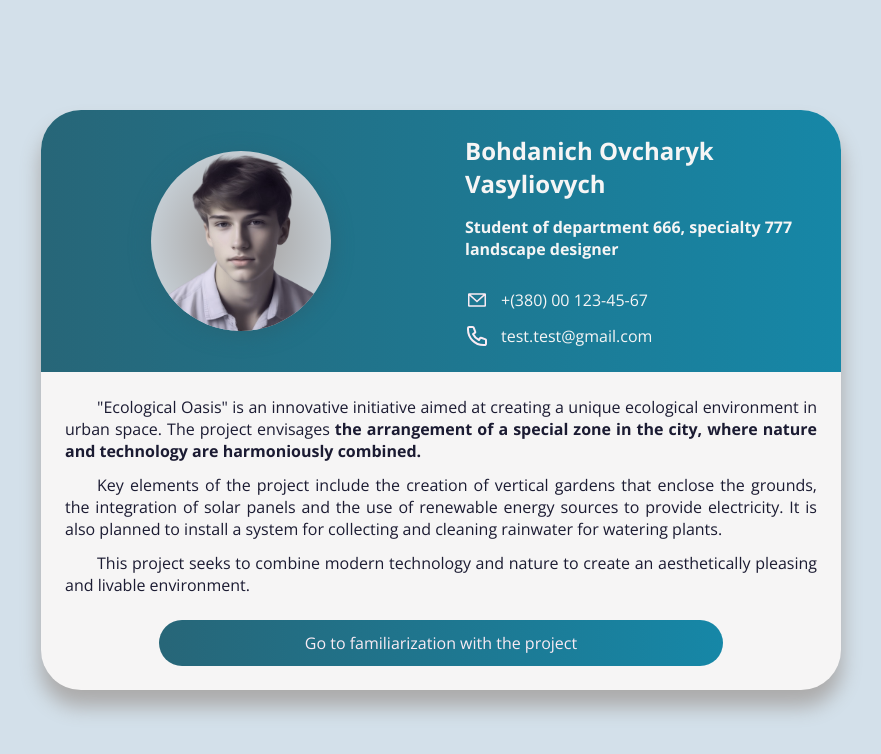
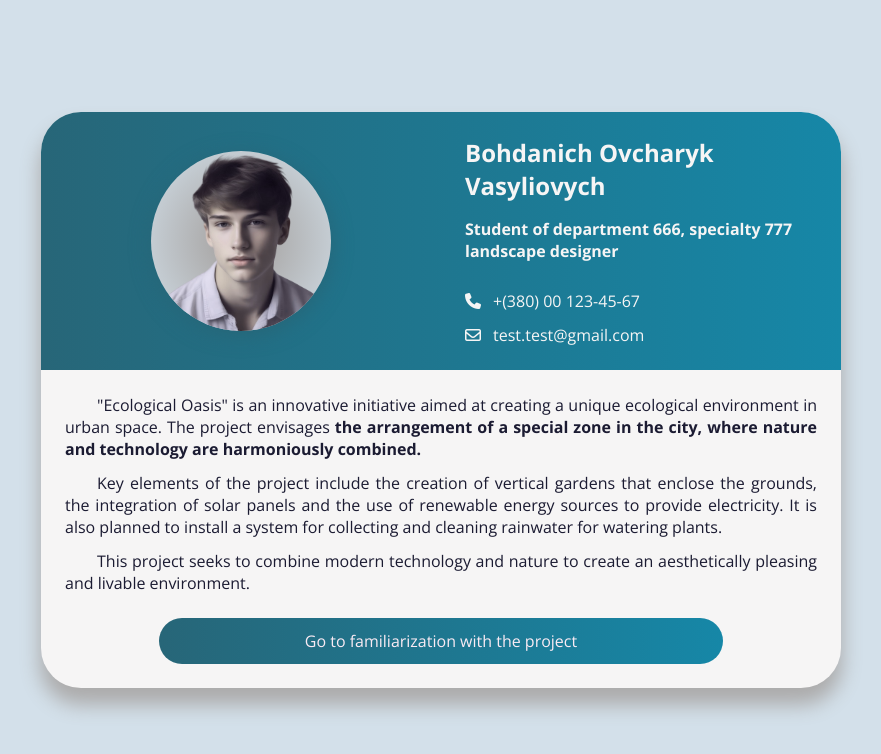
Before and after one commit to Euphoriaerika/card-project-site, a plain HTML site: page index.html in a window 1280 px wide. Shown: the whole page, without its empty margins (199-1080 px from the left). Drawn offline with nearby package versions, Linux system fonts and the light colour scheme.

Commit message:
feat: imported Font Awesome and removed old SVG icons

```diff
--- a/index.html
+++ b/index.html
@@ -22,10 +22,10 @@
           <h4>Student of department 666, specialty 777 landscape designer</h4>
           <div id="contacts">
             <p>
-              <img width="24px" src="./assets/email.svg" /> +(380) 00 123-45-67
+              <i class="fa-solid fa-phone"></i> +(380) 00 123-45-67
             </p>
             <p>
-              <img width="24px" src="./assets/phone.svg" /> test.test@gmail.com
+              <i class="fa-regular fa-envelope"></i> test.test@gmail.com
             </p>
           </div>
         </div>
@@ -54,5 +54,6 @@
         <a href="#">Go to familiarization with the project</a>
       </section>
     </main>
+    <script src="https://kit.fontawesome.com/9ec6f72b9f.js" crossorigin="anonymous"></script>
   </body>
 </html>
```
Also changed, not shown: assets/email.svg (deleted), assets/phone.svg (deleted).
